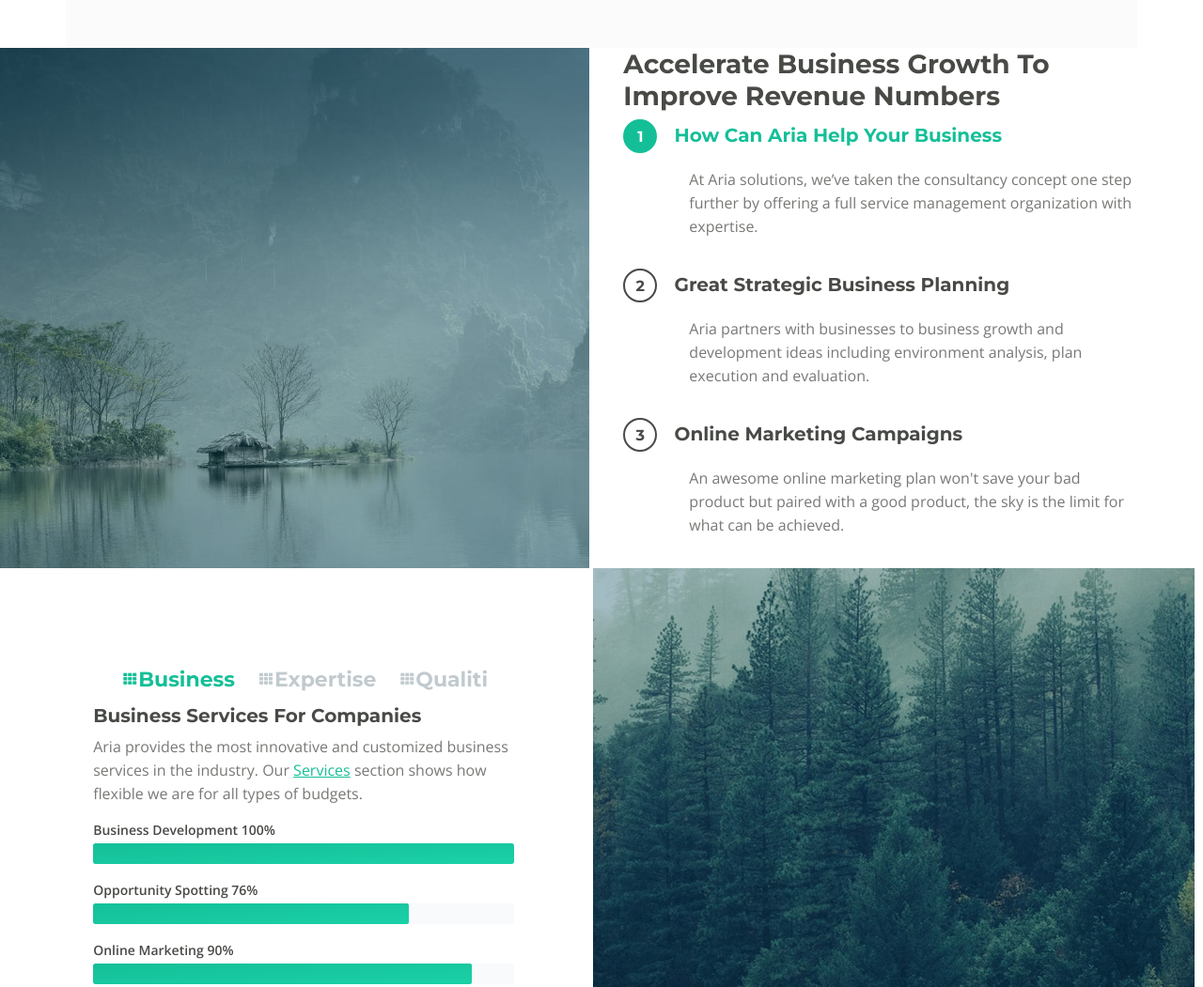
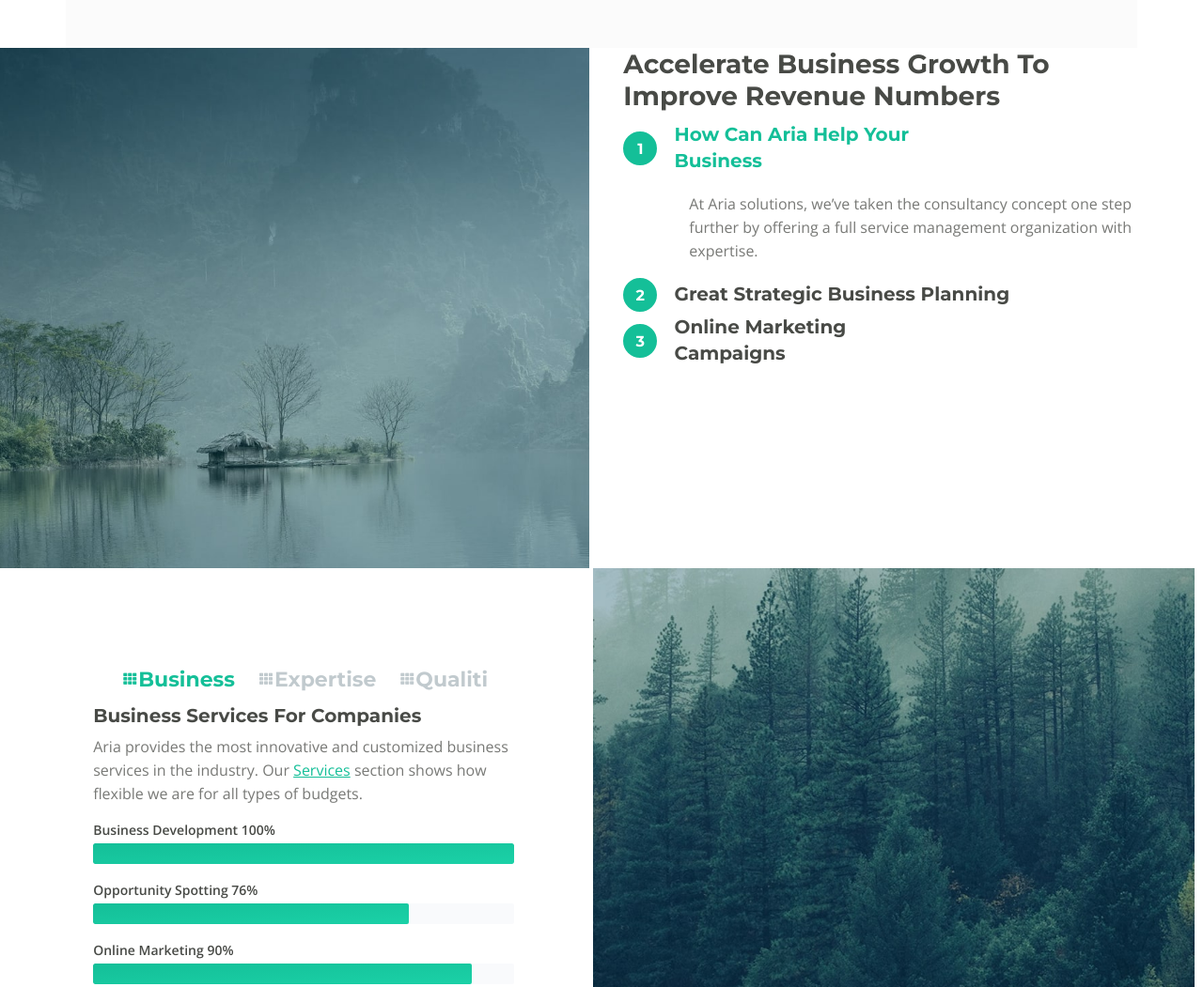
Before and after one commit to IvanBulldog/html-tags-1, a plain HTML site: page index.html in a window 1280 px wide. Shown: the part 2240-3291 px from the top of the page at 94% size. Drawn offline with nearby package versions, Linux system fonts and the light colour scheme.

Commit message:
accordion css+js

```diff
--- a/css/index.css
+++ b/css/index.css
@@ -49,23 +49,9 @@ a.green {
     font: 600 0.875rem/1.25rem "Open Sans", sans-serif;
 }
 
-a.back-to-top {
-    position: fixed;
-    z-index: 999;
-    right: 0.75rem;
-    bottom: 0.75rem;
-    display: none;
-    width: 2.625rem;
-    height: 2.625rem;
-    border-radius: 1.875rem;
-    background: #14bf98 url(../img/up-arrow.png) no-repeat center 47%;
-    background-size: 1.125rem 1.125rem;
-    text-indent: -9999px;
-}
-
 .accordion-title {
     display: inline-block;
-    width: 70%;
+    width: 80%;
     margin-top: 0.125rem;
     margin-bottom: 0.25rem;
     color: #484a46;
@@ -77,39 +63,7 @@ a.back-to-top {
 
 .active .accordion-title {
     color: #14bf98;
-}
-
-.active .services-numbers-font {
-    display: inline-block;
-    width: 2.25rem;
-    height: 2.25rem;
-    margin-right: 0.875rem;
-    border: 0.125rem solid #14bf98;
-    border-radius: 50%;
-    background-color: #14bf98;
-    color: #fff;
-    font: 700 1rem/2.125rem "Montserrat", sans-serif;
-    text-align: center;
-    vertical-align: middle;
-    cursor: pointer;
-    transition: all 0.2s ease;
-}
-
-.non-active .services-numbers-font {
-    display: inline-block;
-    width: 2.25rem;
-    height: 2.25rem;
-    margin-right: 0.875rem;
-    border: 0.125rem solid #484a46;
-    border-radius: 50%;
-    background-color: transparent;
-    color: #484a46;
-    font: 700 1rem/2.125rem "Montserrat", sans-serif;
-    text-align: center;
-    vertical-align: middle;
-    cursor: pointer;
-    transition: all 0.2s ease;
-}
+}d
 
 .job-title {
     margin-bottom: 0.75rem;
@@ -1813,3 +1767,64 @@ footer h4 {
 .qualiti-container {
     display: none;
 }
+
+#myBtn {
+    position: fixed;
+    z-index: 999;
+    right: 0.75rem;
+    bottom: 0.75rem;
+    display: none;
+    width: 2.625rem;
+    height: 2.625rem;
+    border-radius: 1.875rem;
+    background: #14bf98 url(../img/up-arrow.png) no-repeat center 47%;
+    background-size: 1.125rem 1.125rem;
+    text-indent: -9999px;
+}
+
+#myBtn:hover {
+  background-color: #0c8a6d;
+}
+
+#collapseOne, #collapseTwo, #collapseThree {
+    border-left: 0px;
+    border-right: 0px;
+    border-bottom: 0px;
+}
+
+.accordion-header:hover span > span {
+    color: #14bf98;
+}
+
+.accordion .accordion-title {
+    display: inline-block;
+    margin-top: 0.125rem;
+    margin-bottom: 0.25rem;
+    color: #484a46;
+    font: 700 1.25rem/1.75rem "Montserrat", sans-serif;
+    vertical-align: middle;
+    cursor: pointer;
+    transition: all 0.2s ease;
+}
+
+
+
+.accordion span[aria-expanded="true"] .circle-numbering, .accordion span[aria-expanded="false"] .circle-numbering {
+    display: inline-block;
+    width: 2.25rem;
+    height: 2.25rem;
+    margin-right: 0.875rem;
+    border: 0.125rem solid #14bf98;
+    border-radius: 50%;
+    background-color: #14bf98;
+    color: #fff;
+    font: 700 1rem/2.125rem "Montserrat", sans-serif;
+    text-align: center;
+    vertical-align: middle;
+    cursor: pointer;
+    transition: all 0.2s ease;
+}
+
+.accordion span[aria-expanded="true"] .accordion-title {
+    color: #14bf98;
+}
--- a/index.html
+++ b/index.html
@@ -13,7 +13,7 @@
 </head>
 
 <body data-spy="scroll" data-target=".fixed-top">
-    <a href="body" class="back-to-top page-scroll" style="display: inline;">Back to Top</a>
+    <a onclick="topFunction()" class="back-to-top" id="myBtn"></a>
     <nav class="navbar navbar-expand-md navbar-dark navbar-custom fixed-top">
         <a class="navbar-brand logo-image" href="index.html"><img src="img/logo.svg" alt="alternative"></a>
         <!-- Mobile Menu Toggle Button -->
@@ -198,31 +198,45 @@
                 <div class="services-detail-info">
                     <div class="accordion-container">
                         <h2>Accelerate Business Growth To Improve Revenue Numbers</h2>
-                        <div class="item">
-                            <div class="active">
-                                <span class="services-numbers-font">1</span>
-                                <span class="accordion-title"> How Can Aria Help Your Business</span>
+                        <div class="accordion" id="accordionExample">
+                            <div class="accordion-item">
+                                <div class="accordion-header" id="headingOne">
+                                    <span class="" type="button" data-bs-toggle="collapse" data-bs-target="#collapseOne" aria-expanded="true" aria-controls="collapseOne">
+                                        <span class="circle-numbering">1</span>
+                                        <span class="accordion-title">How Can Aria Help Your Business</span>
+                                    </span>
                                 </div>
-                            <div class="accordion">
-                                <p class="accordion-body">At Aria solutions, we’ve taken the consultancy concept one step further by offering a full service management organization with expertise.</p>
+                                <div id="collapseOne" class="accordion-collapse collapse show" aria-labelledby="headingOne" data-bs-parent="#accordionExample">
+                                    <div class="accordion-body">
+                                        At Aria solutions, we’ve taken the consultancy concept one step further by offering a full service management organization with expertise.
                                     </div>
                                 </div>
-                        <div class="item">
-                            <div class="non-active">
-                                <span class="services-numbers-font">2</span>
+                            </div>
+                            <div class="accordion-item">
+                                <div class="accordion-header" id="headingTwo">
+                                    <span class="collapsed" data-bs-toggle="collapse" data-bs-target="#collapseTwo" aria-expanded="false" aria-controls="collapseTwo">
+                                        <span class="circle-numbering">2</span>
                                         <span class="accordion-title"> Great Strategic Business Planning</span>
+                                    </span>
                                 </div>
-                            <div class="accordion">
-                                <p class="accordion-body">Aria partners with businesses to business growth and development ideas including environment analysis, plan execution and evaluation.</p>
+                                <div id="collapseTwo" class="accordion-collapse collapse" aria-labelledby="headingTwo" data-bs-parent="#accordionExample">
+                                <div class="accordion-body">
+                                    Aria partners with businesses to business growth and development ideas including environment analysis, plan execution and evaluation.
                                 </div>
                                 </div>
-                        <div class="item">
-                            <div class="non-active">
-                                <span class="services-numbers-font">3</span>
-                                <span class="accordion-title"> Online Marketing Campaigns</span>
                             </div>
-                            <div class="accordion">
-                                <p class="accordion-body">An awesome online marketing plan won't save your bad product but paired with a good product, the sky is the limit for what can be achieved.</p>
+                            <div class="accordion-item">
+                                <div class="accordion-header" id="headingThree">
+                                    <span class="collapsed" type="button" data-bs-toggle="collapse" data-bs-target="#collapseThree" aria-expanded="false" aria-controls="collapseThree">
+                                        <span class="circle-numbering">3</span>
+                                        <span class="accordion-title">Online Marketing Campaigns</span>
+                                    </span>
+                                </div>
+                                <div id="collapseThree" class="accordion-collapse collapse" aria-labelledby="headingThree" data-bs-parent="#accordionExample">
+                                <div class="accordion-body">
+                                    An awesome online marketing plan won't save your bad product but paired with a good product, the sky is the limit for what can be achieved.
+                                </div>
+                                </div>
                             </div>
                         </div>
                     </div>
@@ -751,9 +765,7 @@
         </footer>
     </main>
     <script src="https://cdn.jsdelivr.net/npm/bootstrap@5.0.0-beta1/dist/js/bootstrap.bundle.min.js" integrity="sha384-ygbV9kiqUc6oa4msXn9868pTtWMgiQaeYH7/t7LECLbyPA2x65Kgf80OJFdroafW" crossorigin="anonymous"></script>
-    <script src="js/jquery.min.js"></script>
-    <script src="js/jquery.easing.min.js"></script>
-    <script src="js/scripts.js"></script>
     <script src="js/rotation.js"></script>
+    <script src="js/gototop.js"></script>
 </body>
 </html>
--- /dev/null
+++ b/js/gototop.js
@@ -0,0 +1,16 @@
+mybutton = document.getElementById("myBtn");
+
+window.onscroll = function() {scrollFunction()};
+
+function scrollFunction() {
+  if (document.body.scrollTop > 20 || document.documentElement.scrollTop > 20) {
+    mybutton.style.display = "block";
+  } else {
+    mybutton.style.display = "none";
+  }
+}
+
+function topFunction() {
+  document.body.scrollTop = 0; // For Safari
+  document.documentElement.scrollTop = 0; // For all another
+}
```
Lines whose indentation alone changed are shown as unchanged.
